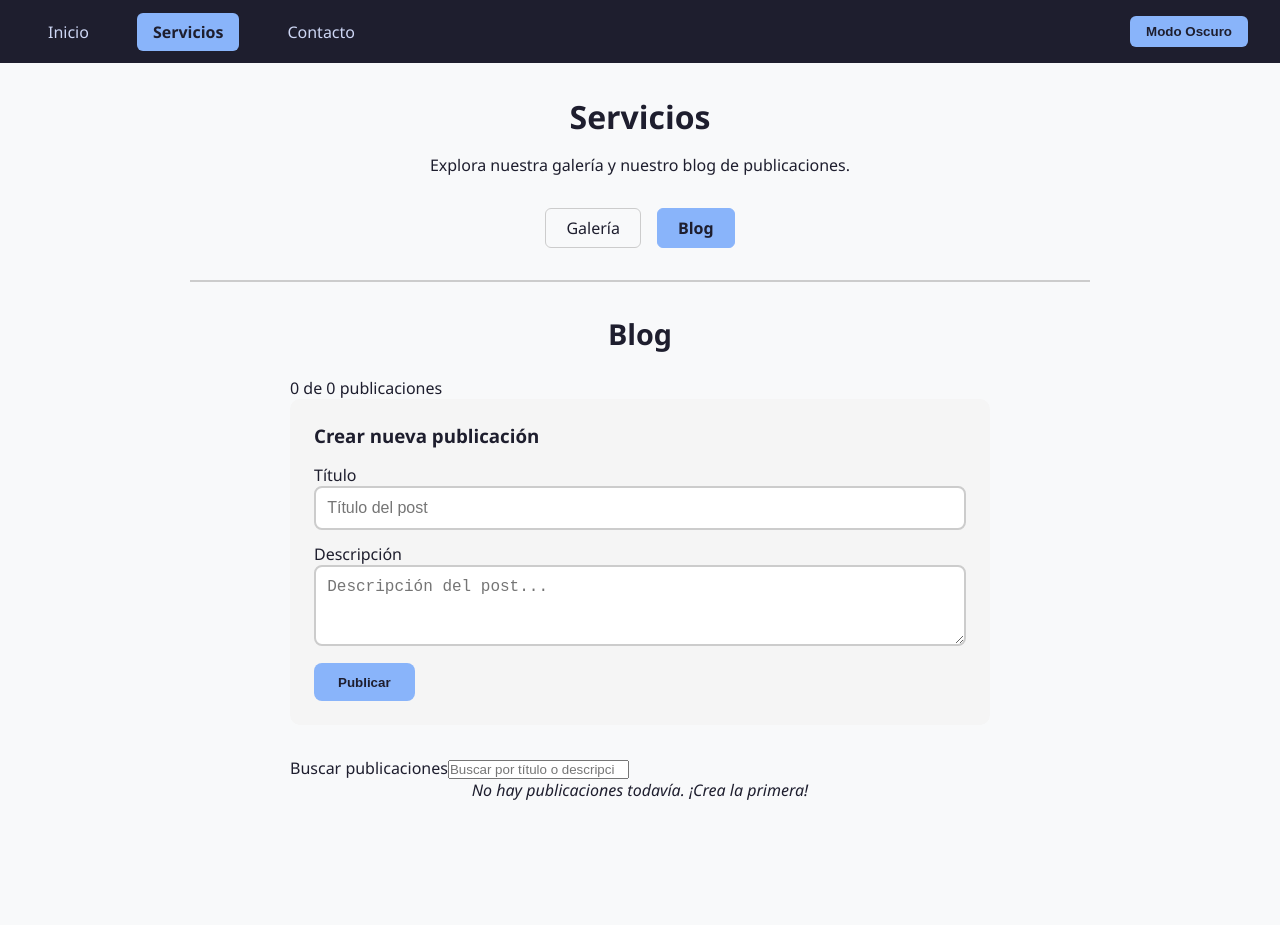
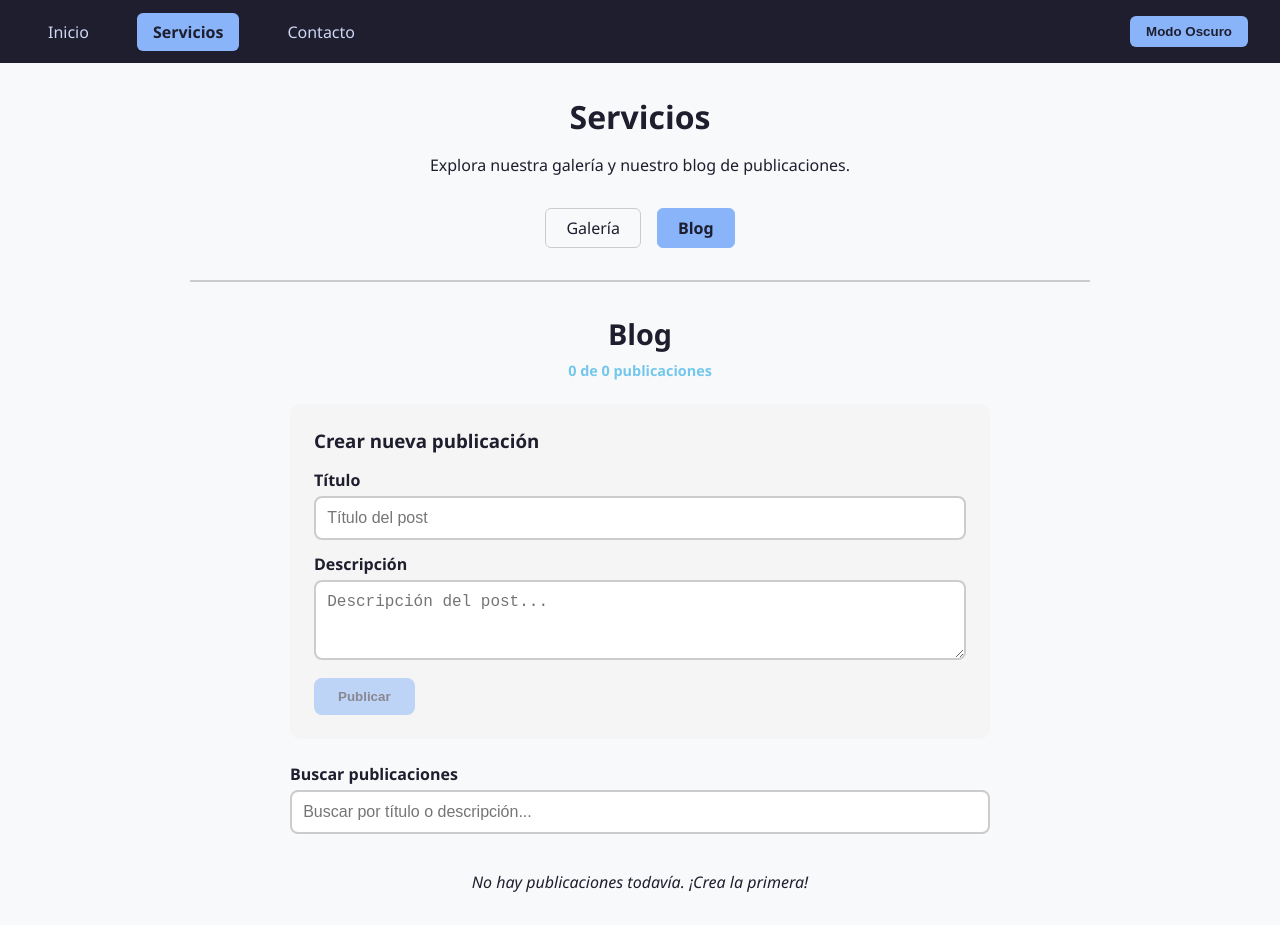
Before and after one commit to alexgutierrez04/vercel_angular, an Angular app: page /servicios/blog in a window 1280 px wide. Before the commit the page ends 833 px from the top, so only its background shows below. Built offline with nearby package versions, Linux system fonts and the light colour scheme.

Commit message:
feat(blog): validar formulario y mejorar estilos del blog

```diff
--- a/src/app/components/servicios/blog/blog.css
+++ b/src/app/components/servicios/blog/blog.css
@@ -6,16 +6,24 @@
 
 .blog-container h2 {
   font-size: 1.8rem;
-  margin-bottom: 1.5rem;
+  margin-bottom: 0.5rem;
   color: var(--color-texto);
   text-align: center;
+}
+
+.contador-posts {
+  text-align: center;
+  font-size: 0.9rem;
+  color: var(--color-secundario);
+  font-weight: 600;
+  margin-bottom: 1.5rem;
 }
 
 .formulario-post {
   background-color: var(--color-formulario-fondo);
   padding: 1.5rem;
   border-radius: 10px;
-  margin-bottom: 2rem;
+  margin-bottom: 1.5rem;
 }
 
 .formulario-post h3 {
@@ -23,8 +31,16 @@
   color: var(--color-texto);
 }
 
+.formulario-post label {
+  display: block;
+  margin-bottom: 0.3rem;
+  font-weight: 600;
+  color: var(--color-texto);
+}
+
 .formulario-post input,
-.formulario-post textarea {
+.formulario-post textarea,
+.busqueda-posts input {
   width: 100%;
   padding: 0.7rem;
   margin-bottom: 0.8rem;
@@ -38,8 +54,17 @@
 }
 
 .formulario-post input:focus,
-.formulario-post textarea:focus {
+.formulario-post textarea:focus,
+.busqueda-posts input:focus {
   border-color: var(--color-primario);
+}
+
+.error {
+  display: block;
+  color: #f38ba8;
+  font-size: 0.85rem;
+  margin-top: -0.5rem;
+  margin-bottom: 0.6rem;
 }
 
 .formulario-post button {
@@ -50,11 +75,27 @@
   border-radius: 8px;
   font-weight: bold;
   cursor: pointer;
-  transition: background 0.3s;
+  transition: background 0.3s, opacity 0.3s;
 }
 
-.formulario-post button:hover {
+.formulario-post button:hover:not(:disabled) {
   background-color: var(--color-secundario);
+}
+
+.formulario-post button:disabled {
+  opacity: 0.5;
+  cursor: not-allowed;
+}
+
+.busqueda-posts {
+  margin-bottom: 1.5rem;
+}
+
+.busqueda-posts label {
+  display: block;
+  margin-bottom: 0.3rem;
+  font-weight: 600;
+  color: var(--color-texto);
 }
 
 .sin-posts {
@@ -81,6 +122,13 @@
   background-color: var(--color-formulario-fondo);
 }
 
+.fecha-post {
+  display: block;
+  font-size: 0.8rem;
+  color: var(--color-secundario);
+  margin-bottom: 0.5rem;
+}
+
 .post-card h3 {
   margin-bottom: 0.5rem;
   color: var(--color-texto);
@@ -100,6 +148,25 @@
   font-weight: bold;
   margin-bottom: 0.5rem;
   display: inline-block;
+}
+
+.edicion label {
+  display: block;
+  margin-bottom: 0.3rem;
+  font-weight: 600;
+  color: var(--color-texto);
+}
+
+.edicion input,
+.edicion textarea {
+  width: 100%;
+  padding: 0.7rem;
+  margin-bottom: 0.8rem;
+  border: 2px solid var(--color-input-borde);
+  border-radius: 8px;
+  font-size: 1rem;
+  background-color: var(--color-card);
+  color: var(--color-texto);
 }
 
 .botones {
```
